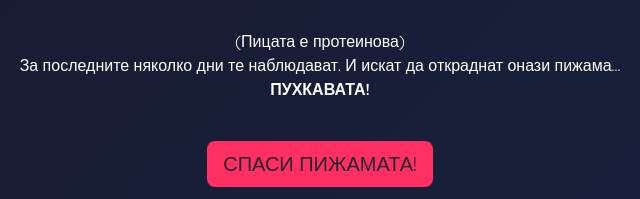
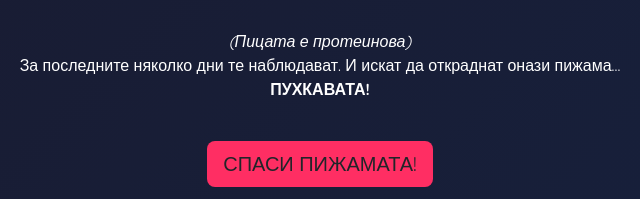
Before and after one commit to Deyan2306/discord-analytics, a plain HTML site: page index.html in a window 1280 px wide. Shown: the part 479-678 px from the top of the page, 320-960 px from the left. Drawn offline with nearby package versions, Linux system fonts and the light colour scheme.

Commit message:
Update index.html

```diff
--- a/index.html
+++ b/index.html
@@ -82,7 +82,7 @@
     <p class="pajama">...да ти откраднат <strong>пижамата</strong>! 😱</p>
     <img src="https://cdn-icons-png.flaticon.com/512/2972/2972150.png" alt="Spaceship" class="spaceship img-fluid">
     <div class="beam"></div>
-    <p>(Пицата е протеинова)<br/>За последните няколко дни те наблюдават. И искат да откраднат онази пижама... <br><strong>ПУХКАВАТА!</strong></p>
+    <p><i>(Пицата е протеинова)</i><br/>За последните няколко дни те наблюдават. И искат да откраднат онази пижама... <br><strong>ПУХКАВАТА!</strong></p>
     <a href="/news_page.html" class="btn btn-fight btn-lg mt-4">СПАСИ ПИЖАМАТА!</a>
     <p class="mt-5"><em>Но няма страшно. Всъщност тя вече е спасена, ако искаш да знаеш как, натисни червеното копче 😎🛡️</em></p>
   </div>
```
